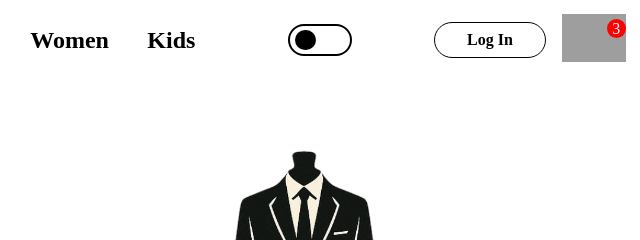
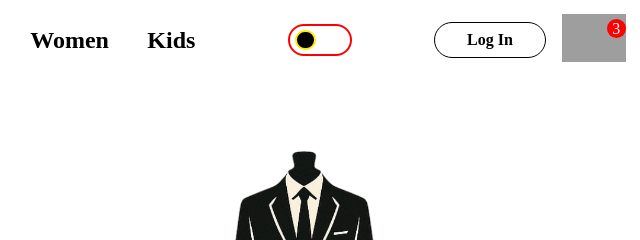
Before and after one commit to Vaibhav22p-qw/pandey-dress, a plain HTML site: page index.html in a window 1280 px wide. Shown: the top 240 px of the page, 619-1259 px from the left. Drawn offline with Linux system fonts and the light colour scheme; grey boxes are pictures that could not be loaded; a script that the page names is missing.

Commit message:
Update style.css

```diff
--- a/style.css
+++ b/style.css
@@ -64,7 +64,7 @@
 }
 
 .nav-menu li:hover {
-    background-color: rgba(130, 130, 130, 0.230);
+    background-color: rgba(255, 0, 0, 0.816);
 }
 
 /* -------------------------------------------------------------------------------------------------- */
@@ -133,7 +133,7 @@
 /* -------------------------------------------------------------------------------------------------- */
 
 #toggle-btn {
-    border: 2px solid black;
+    border: 2px solid rgb(255, 0, 0);
     border-radius: 75px;
     height: 2rem;
     width: 4rem;
@@ -145,7 +145,7 @@
 }
 
 #toggle {
-    border: 2px solid black;
+    border: 2px solid rgb(255, 238, 0);
     border-radius: 75px;
     height: 1.3rem;
     width: 1.3rem;
```
